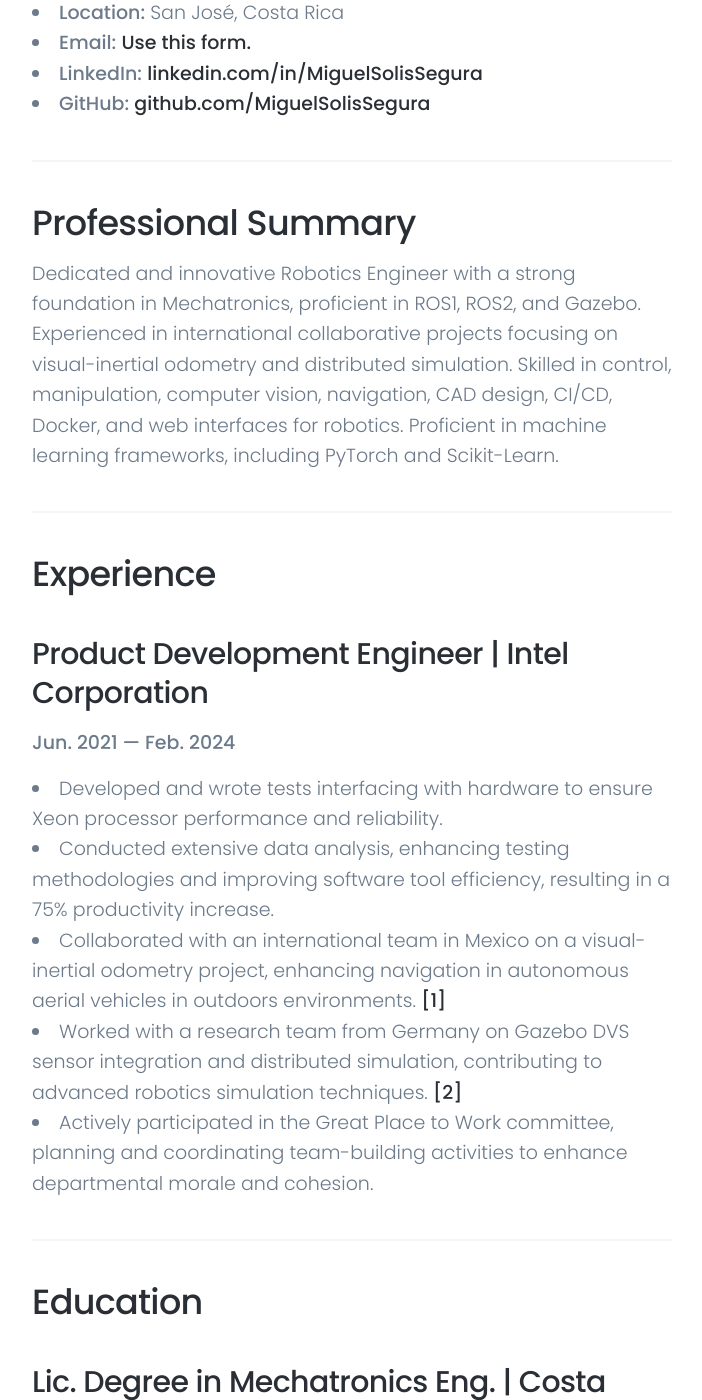
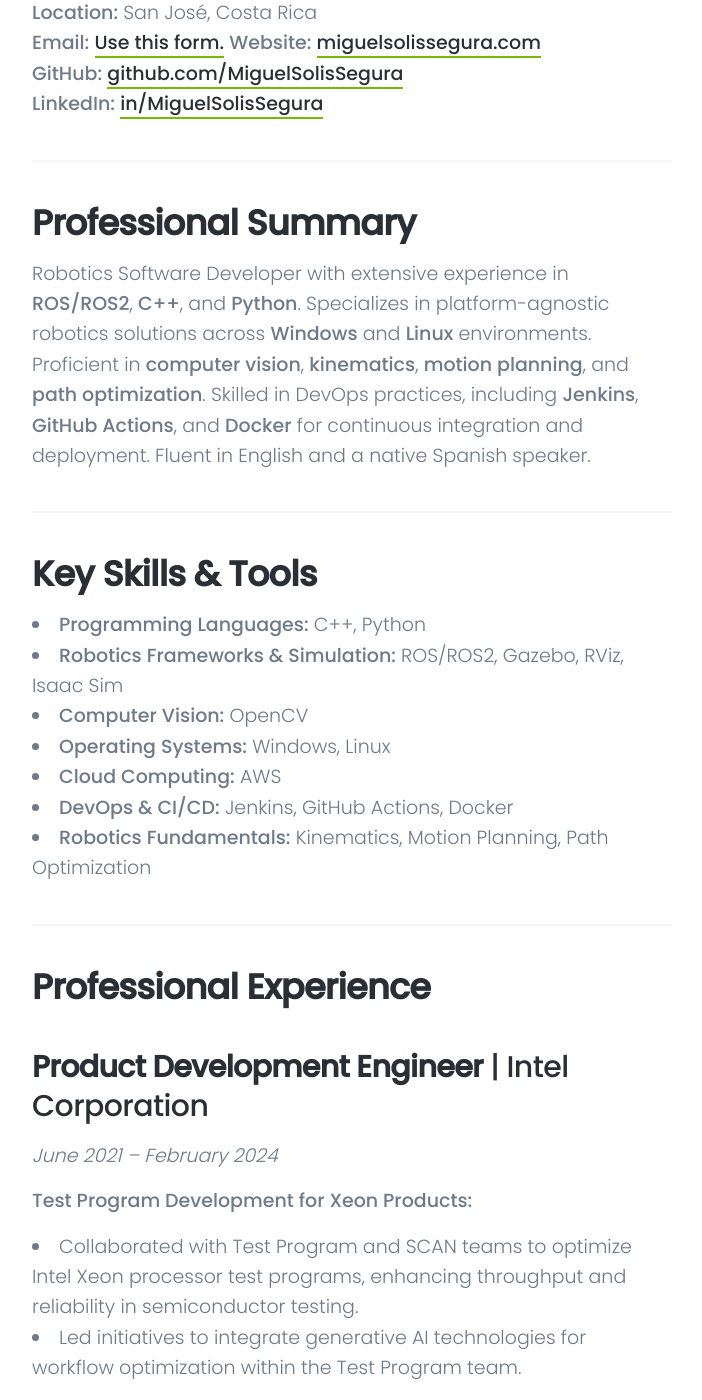
Before and after one commit to MiguelSolisSegura/MiguelSolisSegura.github.io, a Jekyll site: the page built from _pages/cv.md, in a window 1280 px wide and 1400 px high, scrolled down 380 px. Shown: the whole window, without its empty margins (288-990 px from the left). Built offline with Jekyll 4.4.1, drawn with Linux system fonts in a browser that asks for light colours; nearby versions of some CDN libraries; comment, search, counter and statistics services are not loaded; some of the changed text lies outside the part shown.

Commit message:
Update cv.md

```diff
--- a/_pages/cv.md
+++ b/_pages/cv.md
@@ -6,61 +6,99 @@
 
 ## Contact Information
 
-- **Location:** San José, Costa Rica
-- **Email:** [Use this form.](https://miguelsolissegura.com/contact)
-- **LinkedIn:** [linkedin.com/in/MiguelSolisSegura](https://linkedin.com/in/MiguelSolisSegura)
-- **GitHub:** [github.com/MiguelSolisSegura](https://github.com/MiguelSolisSegura)
+**Location:** San José, Costa Rica
+**Email:** [Use this form.](https://miguelsolissegura.com/contact)
+**Website:** [miguelsolissegura.com](http://miguelsolissegura.com)
+**GitHub:** [github.com/MiguelSolisSegura](https://github.com/MiguelSolisSegura)
+**LinkedIn:** [in/MiguelSolisSegura](https://linkedin.com/in/MiguelSolisSegura)
 
 ---
 
-## Professional Summary
+## **Professional Summary**
 
-Dedicated and innovative Robotics Engineer with a strong foundation in Mechatronics, proficient in ROS1, ROS2, and Gazebo. Experienced in international collaborative projects focusing on visual-inertial odometry and distributed simulation. Skilled in control, manipulation, computer vision, navigation, CAD design, CI/CD, Docker, and web interfaces for robotics. Proficient in machine learning frameworks, including PyTorch and Scikit-Learn.
+Robotics Software Developer with extensive experience in **ROS/ROS2**, **C++**, and **Python**. Specializes in platform-agnostic robotics solutions across **Windows** and **Linux** environments. Proficient in **computer vision**, **kinematics**, **motion planning**, and **path optimization**. Skilled in DevOps practices, including **Jenkins**, **GitHub Actions**, and **Docker** for continuous integration and deployment. Fluent in English and a native Spanish speaker.
 
 ---
 
-## Experience
+## **Key Skills & Tools**
 
-### Product Development Engineer | Intel Corporation
-**Jun. 2021 — Feb. 2024**
-- Developed and wrote tests interfacing with hardware to ensure Xeon processor performance and reliability.
-- Conducted extensive data analysis, enhancing testing methodologies and improving software tool efficiency, resulting in a 75% productivity increase.
-- Collaborated with an international team in Mexico on a visual-inertial odometry project, enhancing navigation in autonomous aerial vehicles in outdoors environments. [[1]](https://drive.google.com/drive/folders/1Dmei984ACG8LMDWPM2aDeSLuJoGLLWCl?usp=sharing)
-- Worked with a research team from Germany on Gazebo DVS sensor integration and distributed simulation, contributing to advanced robotics simulation techniques. [[2]](https://drive.google.com/drive/folders/1P0mIp7zBx-AfaKiSvhH2YbSjNwhjwzEV?usp=sharing)
-- Actively participated in the Great Place to Work committee, planning and coordinating team-building activities to enhance departmental morale and cohesion.
+- **Programming Languages:** C++, Python
+- **Robotics Frameworks & Simulation:** ROS/ROS2, Gazebo, RViz, Isaac Sim
+- **Computer Vision:** OpenCV
+- **Operating Systems:** Windows, Linux
+- **Cloud Computing:** AWS
+- **DevOps & CI/CD:** Jenkins, GitHub Actions, Docker
+- **Robotics Fundamentals:** Kinematics, Motion Planning, Path Optimization
 
 ---
 
-## Education
+## **Professional Experience**
 
-### Lic. Degree in Mechatronics Eng. | Costa Rica Institute of Technology
-**Mar. 2023**
-- Relevant Coursework: Robotics, PID Control, Computer Vision, Machine Learning.
-- Graduation Project: UAV Navigation System with Visual-Inertial Odometry.
+### **Product Development Engineer** | Intel Corporation
+*June 2021 – February 2024*
+
+**Test Program Development for Xeon Products:**
+- Collaborated with Test Program and SCAN teams to optimize Intel Xeon processor test programs, enhancing throughput and reliability in semiconductor testing.
+- Led initiatives to integrate generative AI technologies for workflow optimization within the Test Program team.
+
+**Cross-Team Contributions with Intel Labs:**
+
+- **Outdoor UAV Localization System (Mexico Team):**
+  - Designed a low-cost 3D localization system for autonomous UAVs using fused visual, inertial, and geospatial data.
+  - Achieved a localization error of less than **28 cm**, exceeding commercial systems' accuracy at similar price points.
+  - Integrated stereo cameras, IMUs, and GNSS modules for seamless localization.
+  - Developed localization algorithms in **ROS** and **Ignition Gazebo** for simulated rescue scenarios.
+
+- **DVS Plugin Implementation and Distributed Simulation (Germany Team):**
+  - Created a **Dynamic Vision Sensor (DVS)** plugin for **Ignition Gazebo** to simulate event-based robotic vision.
+  - Conducted performance analyses of distributed simulations, identifying architectural bottlenecks and proposing solutions.
+  - Explored multi-machine simulations for scalable, large-scale robotic systems testing.
 
 ---
 
-## Licenses & Certifications
-
-### Robotics Developer Masterclass | The Construct
-**Aug. 2024**
-- Focus: Advanced ROS1 and ROS2, Gazebo Simulation, Robotics Applications.
-
-### Reinforcement Learning Specialization | University of Alberta
-**Apr. 2022**
-- Focus: RL Algorithms, Deep Q-Learning, Policy Gradient Methods.
-
-### Deep Learning Nanodegree Program | Udacity
-**Apr. 2020**
-- Focus: Neural Networks, Convolutional Networks, Sequence Models.
+### **Freelance Robotics Engineer** | UpWork
+*August 2024 – Present*
+- Consulted on **ROS2** setup, custom sensor driver development, and multi-platform deployments for startups.
+- Designed **Telekinesis**, a project mapping hand movements to robot joints via computer vision and inverse kinematics.
+- Developed an AI-driven home assistant for visual trigger-based control of domotic devices.
+- Collaborated with industrial designers to create product sheets and intuitive user interfaces.
 
 ---
 
-## Skills
+## **Education**
 
-- **Robotics & Automation:** ROS1, ROS2, Gazebo, Rapid Prototyping, CAD.
-- **Programming Languages:** Python, C++, MATLAB.
-- **Machine Learning:** PyTorch, Scikit-Learn, Reinforcement Learning, LLMs.
-- **Data Analysis:** Design of Experiments, NumPy, Pandas, Matplotlib, Seaborn.
-- **DevOps & Tools:** CI/CD, Docker, Git, GTest.
-- **Web Technologies:** Dash, HTML, CSS, JavaScript, Web Interfaces for Robotics.
+**Licenciatura in Mechatronics Engineering** | Costa Rica Institute of Technology
+*November 2022*
+- **Relevant Coursework:** Robotics, Artificial Intelligence, Computer Vision
+
+---
+
+## **Certifications**
+
+- **Robotics Developer Masterclass** | The Construct
+  - *August 2024*
+  - Focus: Advanced **ROS1** and **ROS2**, Gazebo Simulation, Robotics Applications.
+
+- **Reinforcement Learning Specialization** | University of Alberta
+  - *April 2022*
+  - Focus: **RL Algorithms**, **Deep Q-Learning**, **Policy Gradient Methods**.
+
+- **Deep Learning Nanodegree Program** | Udacity
+  - *April 2020*
+  - Focus: Neural Networks, Convolutional Networks, Sequence Models.
+
+---
+
+## **Community Involvement & Volunteering**
+
+- **ROS Embodied AI Community Group**
+  *December 2024 – Present*
+  - Participate in global robotics and AI discussions.
+  - Collaborate on open-source initiatives for embodied AI projects in the **ROS ecosystem**.
+
+---
+
+## **Languages**
+
+- **English:** Fluent
+- **Spanish:** Native
```
